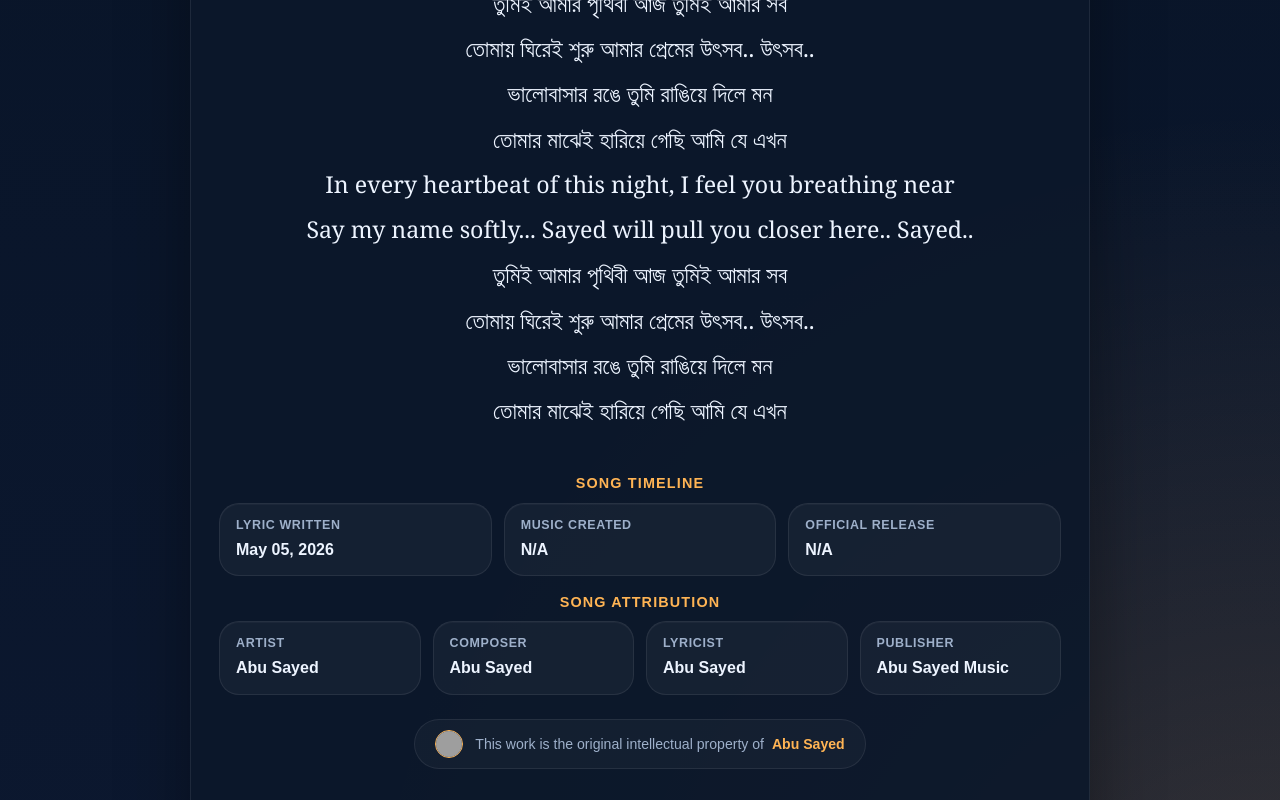
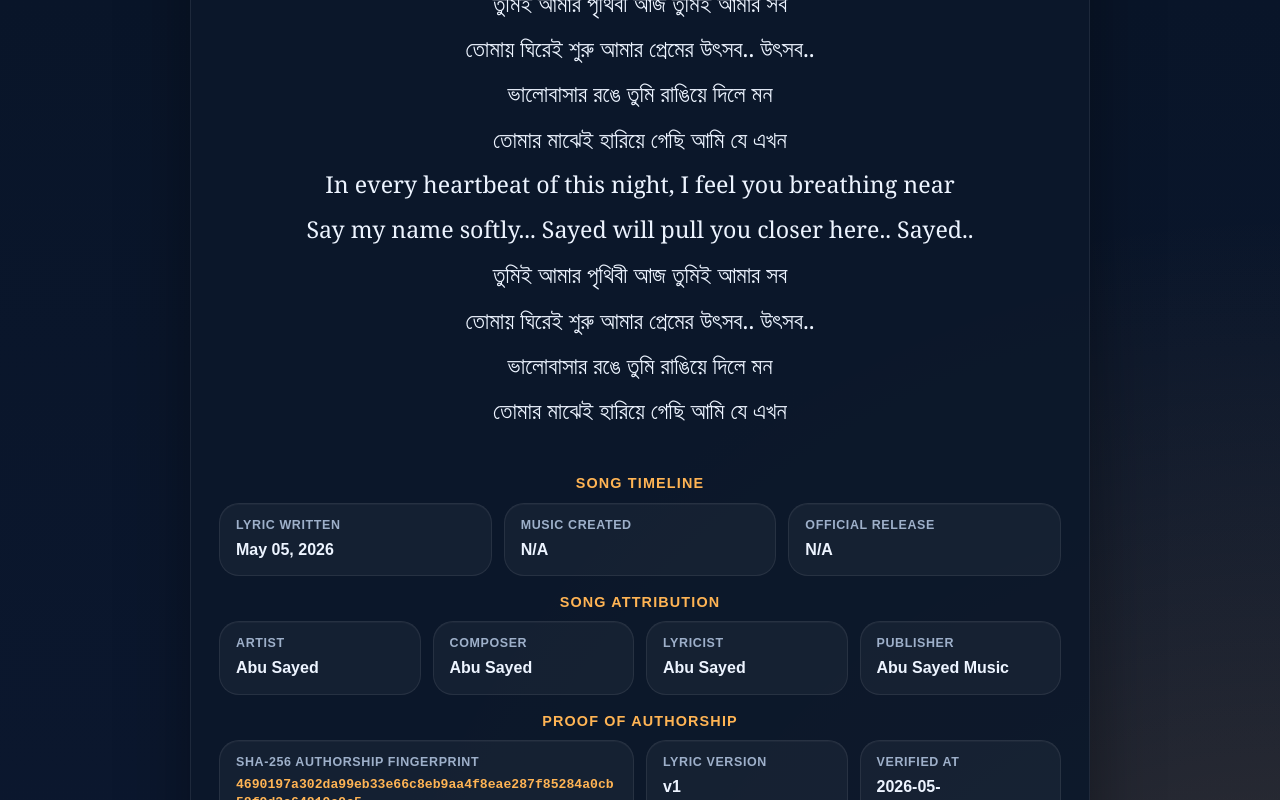
Before and after one commit to ImAbuSayed/amar-prithibi, a plain HTML site: page index.html in a window 1280 px wide. Shown: the part 2000-2800 px from the top of the page. Drawn offline with Linux system fonts and the light colour scheme; grey boxes are pictures that could not be loaded.

Commit message:
feat: update song assets v1 with signed GPG commit [verified]

```diff
--- a/index.html
+++ b/index.html
@@ -14,9 +14,9 @@
     <meta name="keywords" content="Amar Prithibi, Abu Sayed lyrics, original song lyrics, Abu Sayed original song, Abu Sayed lyricist, Abu Sayed composer, Abu Sayed songwriter, official lyrics">
     <meta name="robots" content="index,follow,max-snippet:-1,max-image-preview:large,max-video-preview:-1">
     <meta name="referrer" content="strict-origin-when-cross-origin">
-    <meta name="description" content="Explore the poetic journey of &#x27;Amar Prithibi&#x27;, an original masterpiece written and composed by Abu Sayed.">
+    <meta name="description" content="Discover the complete lyrics of &#x27;Amar Prithibi&#x27;, a unique musical work by Abu Sayed, encompassing original composition and writing.">
     <meta property="og:title" content="Amar Prithibi - Original Lyrics by Abu Sayed">
-    <meta property="og:description" content="Explore the poetic journey of &#x27;Amar Prithibi&#x27;, an original masterpiece written and composed by Abu Sayed.">
+    <meta property="og:description" content="Discover the complete lyrics of &#x27;Amar Prithibi&#x27;, a unique musical work by Abu Sayed, encompassing original composition and writing.">
     <meta property="og:type" content="music.song">
     <meta property="og:url" content="https://imabusayed.github.io/amar-prithibi/">
     <meta property="og:site_name" content="Abu Sayed Music">
@@ -24,7 +24,7 @@
     <meta name="last-modified" content="2026-05-05 18:40:48">
     <meta name="twitter:card" content="summary_large_image">
     <meta name="twitter:title" content="Amar Prithibi - Original Lyrics by Abu Sayed">
-    <meta name="twitter:description" content="Explore the poetic journey of &#x27;Amar Prithibi&#x27;, an original masterpiece written and composed by Abu Sayed.">
+    <meta name="twitter:description" content="Discover the complete lyrics of &#x27;Amar Prithibi&#x27;, a unique musical work by Abu Sayed, encompassing original composition and writing.">
     <link rel="canonical" href="https://imabusayed.github.io/amar-prithibi/">
     <link rel="sitemap" type="application/xml" title="Sitemap" href="https://imabusayed.github.io/amar-prithibi/sitemap.xml">
     <link rel="author" href="https://github.com/ImAbuSayed">
@@ -100,7 +100,7 @@
       "@id": "https://imabusayed.github.io/amar-prithibi#webpage",
       "url": "https://imabusayed.github.io/amar-prithibi/",
       "name": "Amar Prithibi - Original Lyrics by Abu Sayed",
-      "description": "Explore the poetic journey of 'Amar Prithibi', an original masterpiece written and composed by Abu Sayed.",
+      "description": "Discover the complete lyrics of 'Amar Prithibi', a unique musical work by Abu Sayed, encompassing original composition and writing.",
       "isPartOf": {
         "@id": "https://music.abusayed.com.bd/#website"
       },
@@ -537,7 +537,7 @@
 
         <div class="controls">
             <button class="btn-speak" id="speakBtn" title="Read the lyrics aloud"><span id="speakText">Read Aloud</span></button>
-            <a href="https://music.abusayed.com.bd/Licensing/?https://imabusayed.github.io/amar-prithibi/" class="btn-license" title="Get licensing for this song" target="_blank">Secure Licensing Rights for Amar Prithibi</a>
+            <a href="https://music.abusayed.com.bd/Licensing/?https://imabusayed.github.io/amar-prithibi/" class="btn-license" title="Get licensing for this song" target="_blank">Get License For Amar Prithibi</a>
 
         </div>
         <br>
@@ -612,6 +612,26 @@
             <div class="meta-card">
                 <span class="meta-label">Publisher</span>
                 <strong>Abu Sayed Music</strong>
+            </div>
+
+                </div>
+            </div>
+
+            <div class="details-block">
+                <div class="details-title">Proof of Authorship</div>
+                <div class="meta-grid">
+
+            <div class="meta-card" style="grid-column: span 2;">
+                <span class="meta-label">SHA-256 Authorship Fingerprint</span>
+                <strong style="word-break: break-all; font-family: monospace; font-size: 0.82rem; color: var(--accent);">4690197a302da99eb33e66c8eb9aa4f8eae287f85284a0cb58f9d3e64819c9c5</strong>
+            </div>
+            <div class="meta-card">
+                <span class="meta-label">Lyric Version</span>
+                <strong>v1</strong>
+            </div>
+            <div class="meta-card">
+                <span class="meta-label">Verified At</span>
+                <strong>2026-05-28T19:46:33.038724</strong>
             </div>
 
                 </div>
```
Also changed, not shown: excerpts/Bridge-Preview.txt (added), excerpts/Chorus-Preview.txt (added), excerpts/Hook-1-Preview.txt (added), excerpts/Hook-2-Preview.txt (added), excerpts/Pre-Chorus-1-Preview.txt (added), excerpts/Pre-Chorus-2-Preview.txt (added), excerpts/Verse-1-Preview.txt (added), excerpts/Verse-2-Preview.txt (added), excerpts/Verse-3-Preview.txt (added), hashes.txt (added), llms.txt, lyrics_backup/2026-05-28_amar-prithibi-v1.txt (added), manifest.json (added), 1 other file.
